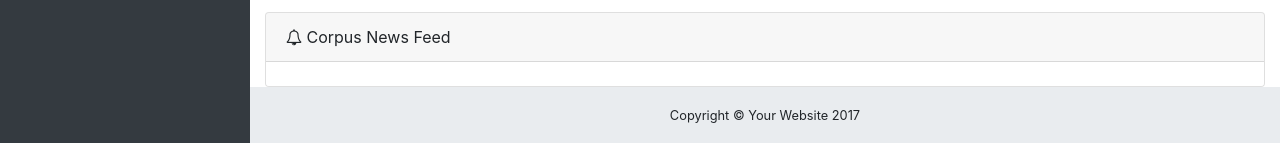
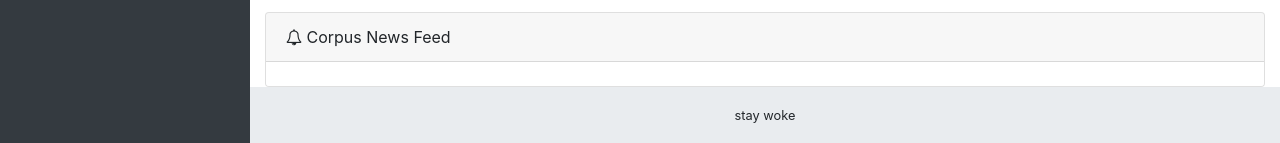
Before and after one commit to lonelycodes/crp, a Python web app: template templates/index.html in a window 1280 px wide. Shown: the part 888-1031 px from the top of the page. Run offline with Jinja, Linux system fonts and the light colour scheme; the template is opened without the code that fills it, so the values that code supplies are empty; some libraries are stand-ins or nearby versions.

Commit message:
stay woke

```diff
--- a/templates/blank.html
+++ b/templates/blank.html
@@ -7,7 +7,7 @@
   <meta name="viewport" content="width=device-width, initial-scale=1, shrink-to-fit=no">
   <meta name="description" content="">
   <meta name="author" content="">
-  <title>PyCorp - Sources</title>
+  <title>PyCorp - Blank</title>
   <!-- Bootstrap core CSS-->
   <link href="static/vendor/bootstrap/css/bootstrap.min.css" rel="stylesheet">
   <!-- Custom fonts for this template-->
@@ -29,7 +29,7 @@
     <footer class="sticky-footer">
       <div class="container">
         <div class="text-center">
-          <small>Copyright © Your Website 2017</small>
+          <small>stay woke©</small>
         </div>
       </div>
     </footer>
--- a/templates/index.html
+++ b/templates/index.html
@@ -102,7 +102,7 @@
     <footer class="sticky-footer">
       <div class="container">
         <div class="text-center">
-          <small>Copyright © Your Website 2017</small>
+          <small>stay woke</small>
         </div>
       </div>
     </footer>
--- a/templates/query.html
+++ b/templates/query.html
@@ -29,7 +29,7 @@
     <footer class="sticky-footer">
       <div class="container">
         <div class="text-center">
-          <small>Copyright © Your Website 2017</small>
+          <small>stay woke</small>
         </div>
       </div>
     </footer>
--- a/templates/source.html
+++ b/templates/source.html
@@ -29,7 +29,7 @@
     <footer class="sticky-footer">
       <div class="container">
         <div class="text-center">
-          <small>Copyright © Your Website 2017</small>
+          <small>stay woke</small>
         </div>
       </div>
     </footer>
--- a/templates/sources.html
+++ b/templates/sources.html
@@ -86,7 +86,7 @@
     <footer class="sticky-footer">
       <div class="container">
         <div class="text-center">
-          <small>Copyright © Your Website 2017</small>
+          <small>stay woke</small>
         </div>
       </div>
     </footer>
```
